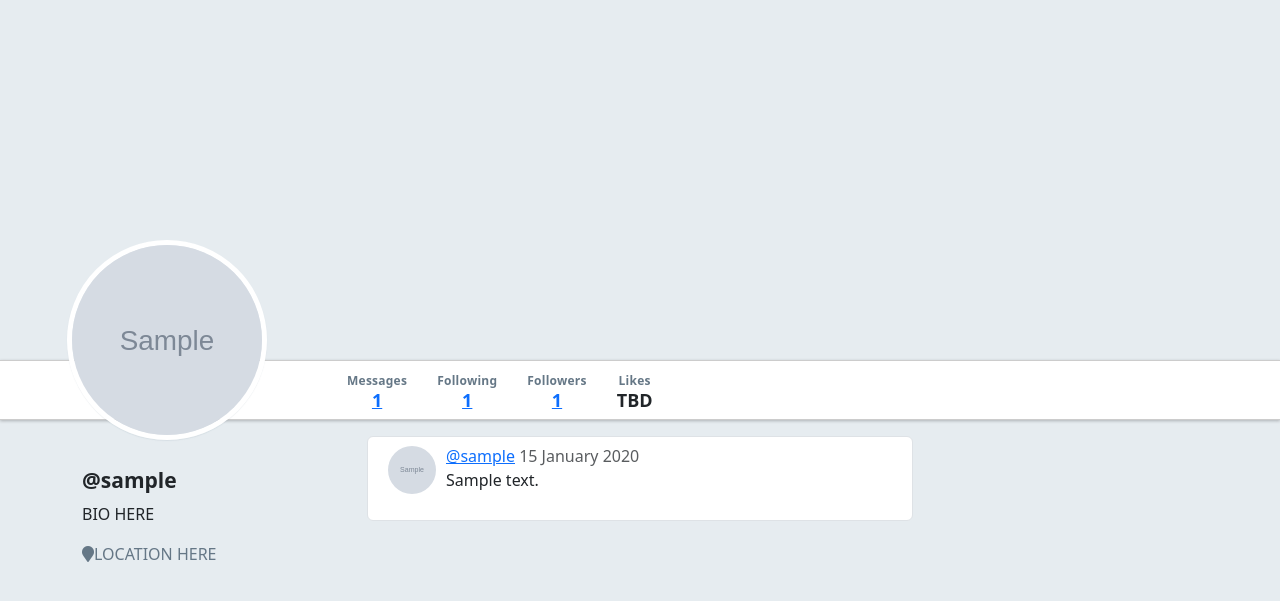
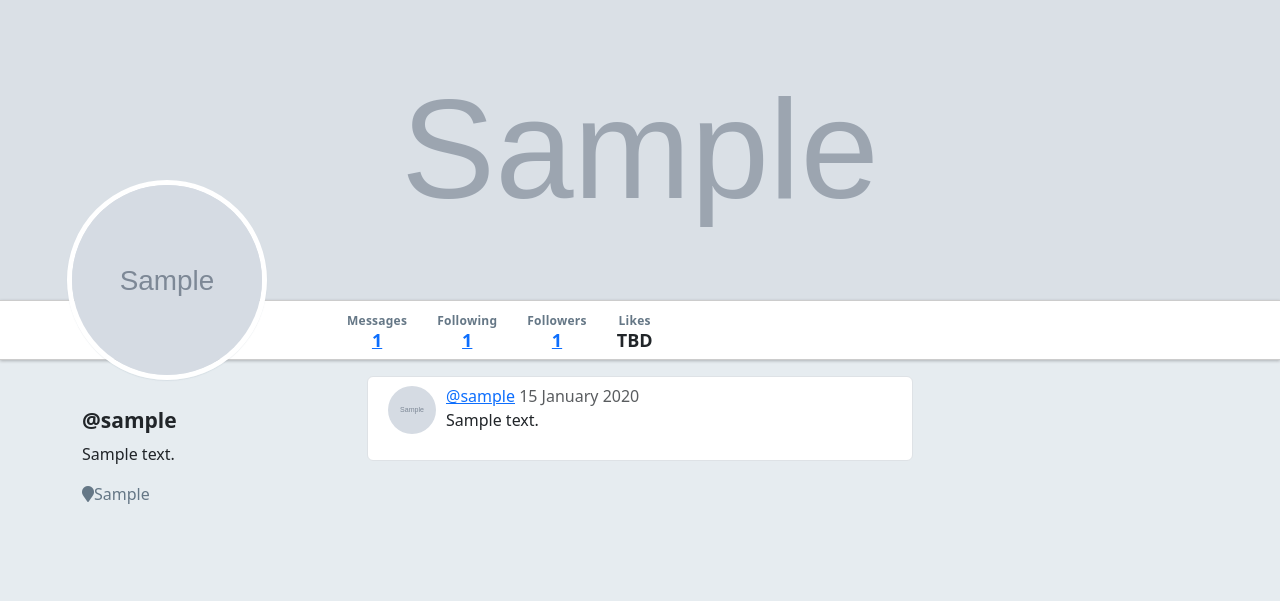
Before and after one commit to denz93/springboard-26-twitter-clone, a Flask app: page /users/1 in a window 1280 px wide. Shown: the part 46-647 px from the top of the page. Run offline with Flask 3, Linux system fonts and the light colour scheme; tables that the repository leaves empty hold one stand-in row (values such as "Sample post"); grey boxes marked "Sample" are stand-in pictures; some libraries are stand-ins or nearby versions.

Commit message:
add header_image, bio, and location

```diff
--- a/templates/users/detail.html
+++ b/templates/users/detail.html
@@ -2,7 +2,9 @@
 
 {% block content %}
 
-<div id="warbler-hero" class="full-width"></div>
+<div id="warbler-hero" class="full-width" style="max-height: 300px;">
+  <img style="object-fit: cover; object-position: 0%, 0%;" class="w-100 h-100 " src="{{ user.header_image_url }}" alt="Header image for {{ user.username }}">
+</div>
 <img src="{{ user.image_url }}" alt="Image for {{ user.username }}" id="profile-avatar">
 <div class="row full-width">
   <div class="container">
@@ -58,8 +60,8 @@
 <div class="row">
   <div class="col-sm-3">
     <h4 id="sidebar-username">@{{ user.username }}</h4>
-    <p>BIO HERE</p>
-    <p class="user-location"><span class="fa fa-map-marker"></span>LOCATION HERE</p>
+    <p>{{ user.bio }}</p>
+    <p class="user-location"><span class="fa fa-map-marker"></span>{{user.location}}</p>
   </div>
 
   {% block user_details %}
```
